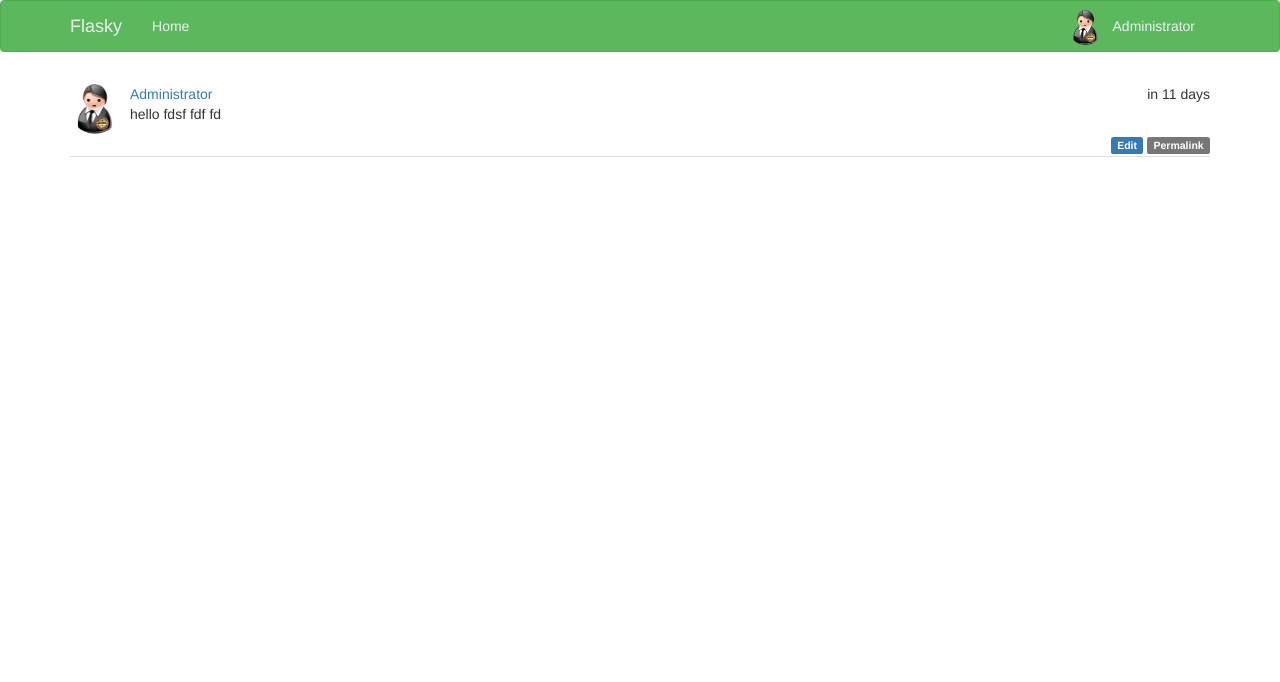
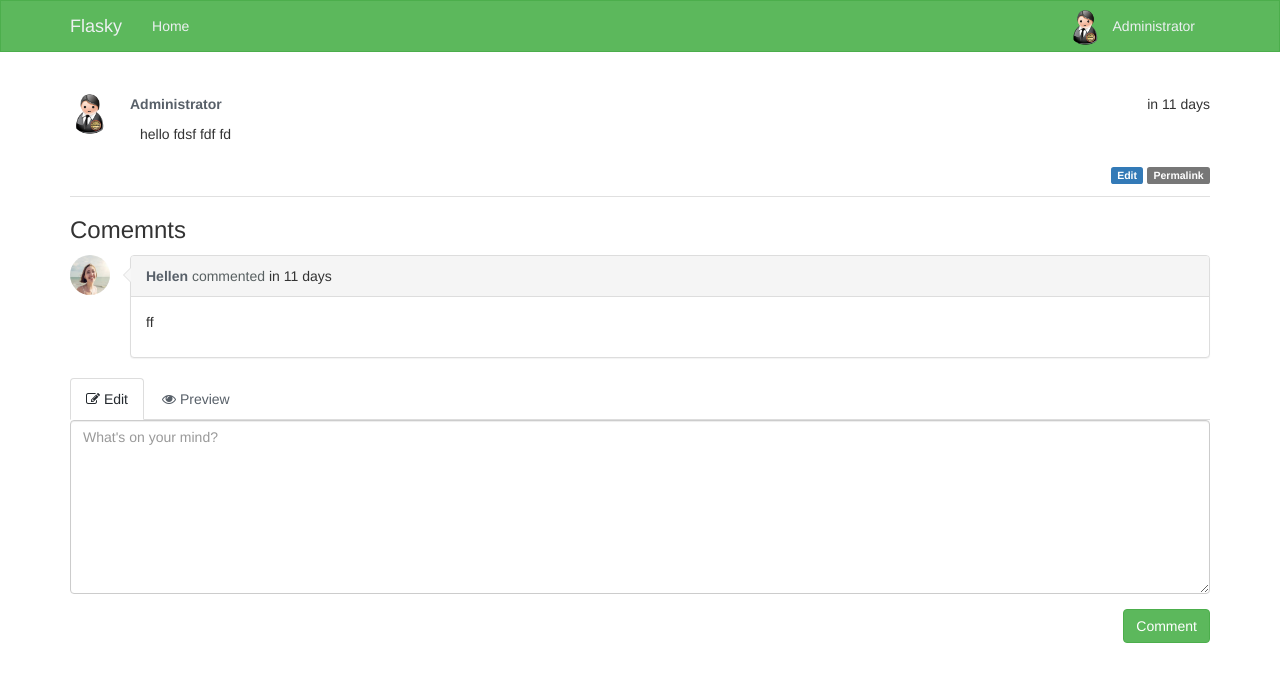
Before and after one commit to luisxiaomai/microblog, a Flask app: page /post/29 in a window 1280 px wide. Shown: the top 682 px of the page. Run offline with Flask 2, Linux system fonts and the light colour scheme; a user stored in the database is signed in; data comes from the database, SQL or seed files in the repository; both versions use the stored data as it was after the commit; some libraries are stand-ins or nearby versions.

Commit message:
add comments part

```diff
--- a/app/main/forms.py
+++ b/app/main/forms.py
@@ -9,6 +9,10 @@ from .. import photos
 class PostForm(FlaskForm):
     body = PageDownField(validators=[DataRequired()])
     submit = SubmitField("Submit")
+
+class CommentForm(FlaskForm):
+    body = PageDownField(validators=[DataRequired()])
+    submit = SubmitField("Comment")
 
 class NameForm(FlaskForm):
     name = StringField("What's your name?",validators=[DataRequired(), Email()],render_kw = {"placeholder": "Enter User Name"})
--- a/app/main/views.py
+++ b/app/main/views.py
@@ -2,9 +2,9 @@ from datetime import datetime
 from flask import render_template, session, redirect, url_for, request, abort, current_app, flash,make_response
 from flask_login import current_user
 from . import main
-from .forms import PostForm, EditProfileForm,EditProfileAdminForm
+from .forms import PostForm, EditProfileForm,EditProfileAdminForm, CommentForm
 from .. import db, photos
-from ..models import User,Role,Post
+from ..models import User,Role,Post,Comment
 from ..email import send_email
 from ..decorators import admin_required, permission_required
 from ..models import Permission
@@ -98,10 +98,19 @@ def edit_profile_admin(id):
     form.about_me.data = user.about_me
     return render_template('editProfile.html', form=form, user=user,image_url=user.image_url)
 
-@main.route("/post/<int:id>")
+@main.route("/post/<int:id>",methods=['GET', 'POST'])
 def post(id):
     post = Post.query.get_or_404(id)
-    return render_template("post.html", posts=[post])
+    form = CommentForm()
+    if current_user.can(Permission.COMMENT) and form.validate_on_submit():
+        comment = Comment(body=form.body.data,author=current_user._get_current_object(),post=post)
+        db.session.add(comment)
+        return redirect(url_for('main.post',id=id))
+    page = request.args.get('page', 1, type=int)
+    pagination = Comment.query.filter_by(post_id=id).order_by(Comment.timestamp.desc()).paginate(page, per_page=current_app.config['FLASKY_POSTS_PER_PAGE'], error_out=False)
+    comments = pagination.items
+    return render_template("post.html", form=form,posts=[post],comments=comments,pagination=pagination)
+
 
 @main.route("/editPost/<int:id>", methods=['GET', 'POST'])
 @login_required
@@ -116,6 +125,7 @@ def edit_post(id):
         return redirect(url_for("main.post",id=post.id))
     form.body.data = post.body
     return render_template("editPost.html",form=form)
+
 
 @main.route('/follow/<username>')
 @login_required
--- a/app/models.py
+++ b/app/models.py
@@ -57,6 +57,7 @@ class User(UserMixin, db.Model):
     image_url = db.Column(db.String, nullable=True)
     role_id = db.Column(db.Integer, db.ForeignKey("roles.id"))
     posts = db.relationship("Post", backref="author", lazy="dynamic")
+    comments = db.relationship("Comment", backref="author", lazy="dynamic")
     followed = db.relationship('Follow',
                                foreign_keys=[Follow.follower_id],
                                backref=db.backref('follower', lazy='joined'),
@@ -162,6 +163,28 @@ class User(UserMixin, db.Model):
     def __repr__(self):
         return "<User> %r"%self.username
 
+class Comment(db.Model):
+    __tablename__ = "comments"
+    id = db.Column(db.Integer, primary_key=True)
+    body = db.Column(db.Text)
+    body_html = db.Column(db.Text)
+    timestamp = db.Column(db.DateTime, index=True, default=datetime.utcnow)
+    disbale = db.Column(db.Boolean)
+    author_id = db.Column(db.Integer, db.ForeignKey("users.id"))
+    post_id = db.Column(db.Integer, db.ForeignKey("posts.id"))
+
+    @staticmethod
+    def on_changed_body(target, value, oldvalue, initiator):
+        allowed_tags = ['a', 'abbr', 'acronym', 'b', 'blockquote', 'code',
+                        'em', 'i', 'li', 'ol', 'pre', 'strong', 'ul',
+                        'h1', 'h2', 'h3', 'p']
+        target.body_html = bleach.linkify(bleach.clean(
+            markdown(value, output_format='html'),
+            tags=allowed_tags, strip=True))
+
+db.event.listen(Comment.body, 'set', Comment.on_changed_body)
+
+
 class Post(db.Model):
     __tablename__ = "posts"
     id = db.Column(db.Integer, primary_key=True)
@@ -169,6 +192,7 @@ class Post(db.Model):
     timestamp = db.Column(db.DateTime, index=True, default=datetime.utcnow)
     author_id = db.Column(db.Integer, db.ForeignKey("users.id"))
     body_html = db.Column(db.Text)
+    comments = db.relationship("Comment", backref="post", lazy="dynamic")
 
     @staticmethod
     def on_changed_body(target, value, oldvalue, initiator):
--- a/app/static/css/custom.css
+++ b/app/static/css/custom.css
@@ -18,7 +18,7 @@
   background-image: -o-linear-gradient(left, #c4e17f, #c4e17f 12.5%, #f7fdca 12.5%, #f7fdca 25%, #fecf71 25%, #fecf71 37.5%, #f0776c 37.5%, #f0776c 50%, #db9dbe 50%, #db9dbe 62.5%, #c49cde 62.5%, #c49cde 75%, #669ae1 75%, #669ae1 87.5%, #62c2e4 87.5%, #62c2e4);
   background-image: linear-gradient(to right, #c4e17f, #c4e17f 12.5%, #f7fdca 12.5%, #f7fdca 25%, #fecf71 25%, #fecf71 37.5%, #f0776c 37.5%, #f0776c 50%, #db9dbe 50%, #db9dbe 62.5%, #c49cde 62.5%, #c49cde 75%, #669ae1 75%, #669ae1 87.5%, #62c2e4 87.5%, #62c2e4);
 }
-.navbar.navbar-inverse {
+.navbar{
     border-radius: 0px;
 }
 .input-group {
@@ -159,26 +159,85 @@ ul.posts{
 
 li.post{
     list-style-type: none;
-    margin-top:10px;
+    padding:10px 0;
     border-bottom:1px solid #e0e0e0;
 }
 li .post-thumbnail{
     position: absolute;
 }
-li .profile-thumbnail{
-     height:50px;
-     width:50px;
- }
+
 li .post-date{
     float:right;
+}
+li .post-body{
+  padding: 10px;
 }
 li .post-content{
     margin-left:60px;
     min-height: 60px;
 }
 
-div.pagination{
+ul.comments{
+  padding: 0px;
+  margin-top:12px;
+}
+
+li.comment{
+  list-style-type: none;
+  margin-top:10px;
+}
+li .comment-thumbnail{
+  position: absolute;
+}
+
+.panel {
+  position:relative;
+  margin-left:60px;
+  min-height: 60px;
+}
+
+.userLink{
+  color:#586069;
+
+}
+.userLink:hover{
+    text-decoration: underline;
+    color:#586069;
+}
+
+.panel span{
+  color:#586061;
+}
+.panel>.panel-heading:after,.panel>.panel-heading:before{
+	position:absolute;
+	top:11px;left:-16px;
+	right:100%;
+	width:0;
+	height:0;
+	display:block;
+	content:" ";
+	border-color:transparent;
+	border-style:solid solid outset;
+	pointer-events:none;
+}
+.panel>.panel-heading:after{
+	border-width:7px;
+	border-right-color:#f7f7f7;
+	margin-top:1px;
+	margin-left:2px;
+}
+.panel>.panel-heading:before{
+	border-right-color:#ddd;
+	border-width:8px;
+}
+
+.pagination{
   float:right;
+}
+.comment-pagination::after{
+  content:"";
+  clear: both;
+  display: block;
 }
 ul.pagination li a {
   color:#4cae4c;
@@ -188,6 +247,16 @@ ul.pagination .active a {
   background-color:#4cae4c;
   border-color:#4cae4c;
 }
+
+ul.pagination .active a:hover {
+  background-color:#4cae4c;
+  border-color:#4cae4c;
+}
+
+ul.pagination a:hover {
+  color:#4cae4c;
+}
+
 .profile-thumbnail {
   border-radius: 50%;
 }
@@ -198,7 +267,7 @@ ul.pagination .active a {
 
 #post_submit{
   float:right;
-  width:80px;
+  width:auto;
 }
 
 
@@ -232,8 +301,8 @@ a:hover {
 
 }
 .img-rounded{
-  height: 50px;
-  width: 50px;
+  height: 40px;
+  width: 40px;
   border-radius: 50%;
   margin:0 auto;
   left: 0;
@@ -264,3 +333,24 @@ a:hover {
   background-color: rgba(27,31,35,0.08);
   color:#586069;
 }
+
+#exTab2 li a{
+  color:#586069;
+}
+#exTab2 .active a{
+  color:#24292e;
+}
+
+.discussion-timeline-actions{
+  margin-bottom: 10px;
+}
+
+.flash-warn{
+  text-align: center;
+  color: #735c0f;
+  background-color: #fffbdd;
+  border-color: rgba(27,31,35,0.15);
+  padding: 16px;
+  border: 1px solid rgba(27,31,35,0.15);
+  border-radius: 3px;
+}
--- /dev/null
+++ b/app/templates/_comments.html
@@ -0,0 +1,27 @@
+ <ul class="comments">
+        {% for comment in comments %}
+        <li class="comment">
+            <div class="comment-thumbnail">
+                <a href="{{ url_for('main.user', username=comment.author.username) }}">
+                    <img class="comment img-rounded" src="{{ comment.author.image_url }}">
+                </a>
+            </div>
+            <div class="panel panel-default">
+                <div class="panel-heading">
+                    <strong>
+                        <a class="userLink" href="{{ url_for('main.user', username=comment.author.username) }}">{{ comment.author.username }}</a>
+                    </strong>
+                    <span>commented</span>
+                    {{ moment(comment.timestamp).fromNow() }}
+                </div>
+                <div class="panel-body">
+                    {% if comment.body_html %}
+                        {{ comment.body_html | safe }}
+                    {% else %}
+                        {{ comment.body }}
+                    {% endif %}
+                </div>
+            </div>
+        </li>
+        {% endfor %}
+</ul>
--- a/app/templates/_macros.html
+++ b/app/templates/_macros.html
@@ -1,4 +1,6 @@
+{% import "bootstrap/wtf.html" as wtf %}
 {% macro pagination_widget(pagination, endpoint) %}
+    {% if pagination.total > pagination.per_page %}
         <ul class="pagination">
             <li{% if not pagination.has_prev %} class="disabled"{% endif %}>
                 <a href="{% if pagination.has_prev %}{{ url_for(endpoint, page=pagination.prev_num, **kwargs) }}{% else %}#{% endif %}">
@@ -26,10 +28,10 @@
                 </a>
             </li>
         </ul>
+    {% endif %}
 {% endmacro %}
 
 {% macro markdownWidget(form) %}
-    {% if current_user.can(Permission.WRITE_ARTICLES) %}
 
         <div id="exTab2" >
             <ul class="nav nav-tabs">
@@ -63,5 +65,4 @@
             </div>
 
 
-    {%endif %}
 {% endmacro %}
--- a/app/templates/_posts.html
+++ b/app/templates/_posts.html
@@ -8,7 +8,7 @@
             </div>
             <div class="post-content">
                 <div class="post-date">{{ moment(post.timestamp).fromNow() }}</div>
-                <div class="post-author"><a href="{{ url_for('main.user', username=post.author.username) }}">{{ post.author.username }}</a></div>
+                <div class="post-author"><strong><a class="userLink" href="{{ url_for('main.user', username=post.author.username) }}">{{ post.author.username }}</a></strong></div>
                 <div class="post-body">
                 {% if post.body_html %}
                     {{ post.body_html | safe }}
--- a/app/templates/post.html
+++ b/app/templates/post.html
@@ -1,5 +1,32 @@
 {% extends "base.html" %}
+{% import "_macros.html" as macros with context %}
 {% block title %}Flasky - Post{% endblock %}
 {% block page_content %}
-{% include '_posts.html' %}
+
+    {% include '_posts.html' %}
+    <div class="post-tabs">
+        <h3>Comemnts</h3>
+    </div>
+
+
+    {% include '_comments.html' %}
+    {% if pagination %}
+        <div class="comment-pagination" >
+            {{ macros.pagination_widget(pagination, 'main.post',id=posts[0].id) }}
+        </div>
+        <div class="clear" style="clear:both"></div>
+    {% endif %}
+
+    {% if current_user.can(Permission.COMMENT) %}
+        {{ macros.markdownWidget(form) }}
+    {% else %}
+    <div class="discussion-timeline-actions">
+        <div class="flash flash-warn mt-3">
+            <a href="{{url_for('auth.register')}}" class="btn btn-success">Sign up for free</a>
+            <strong>to comment</strong>.
+            Already have an account?
+            <a href="{{url_for('auth.login')}}" >Sign in to comment.</a> Already login? <a href="{{url_for('main.user',username='Administrator')}}" >Please contact Administrator</a>
+        </div>
+    </div>
+    {% endif %}
 {% endblock %}
```
Also changed, not shown: app/templates/index.html (+12 -1 lines), migrations/versions/df2d748947ab_add_comments_column.py (added, +41 -0 lines), data-dev.sqlite. Lines whose indentation alone changed are shown as unchanged.
